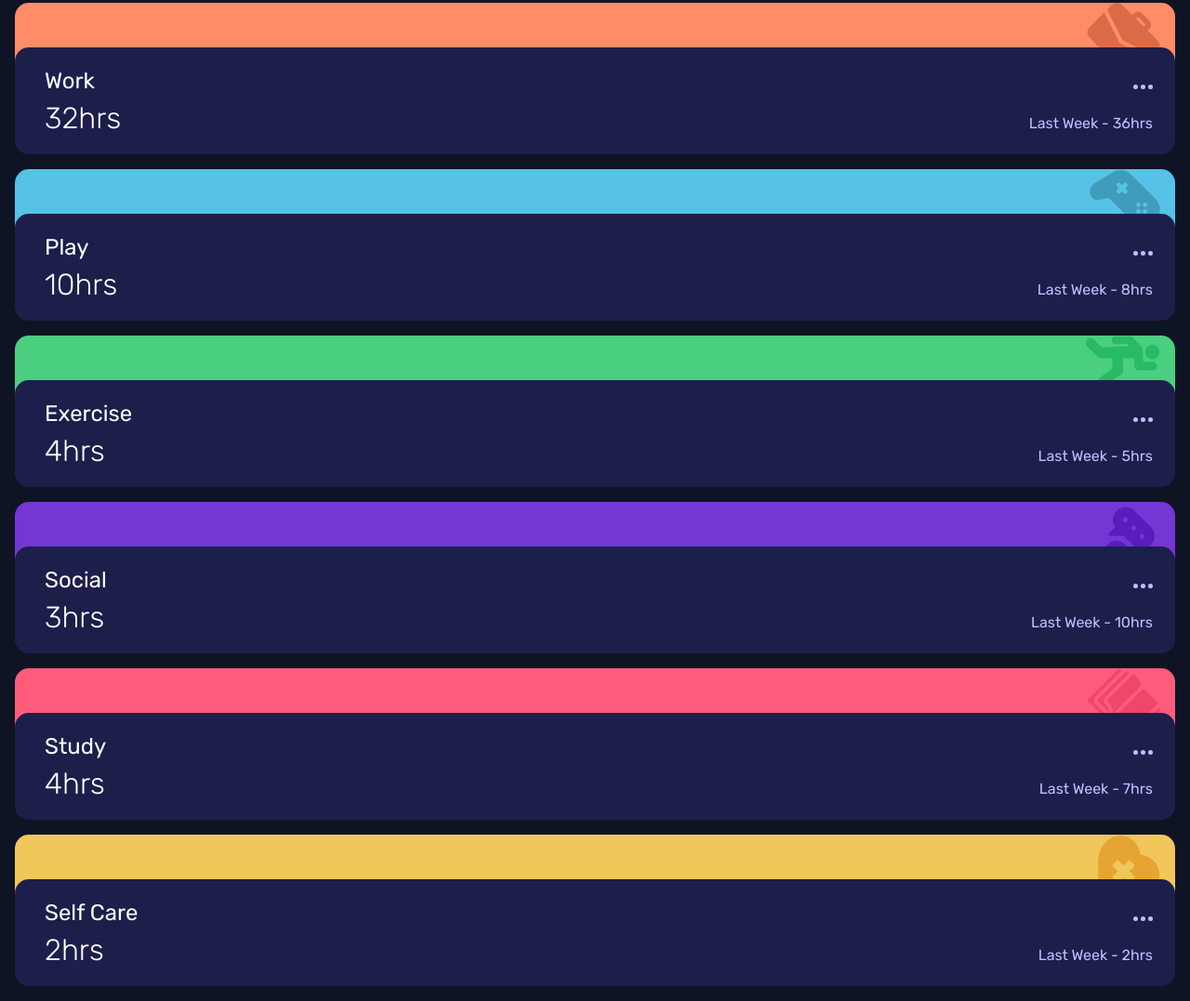
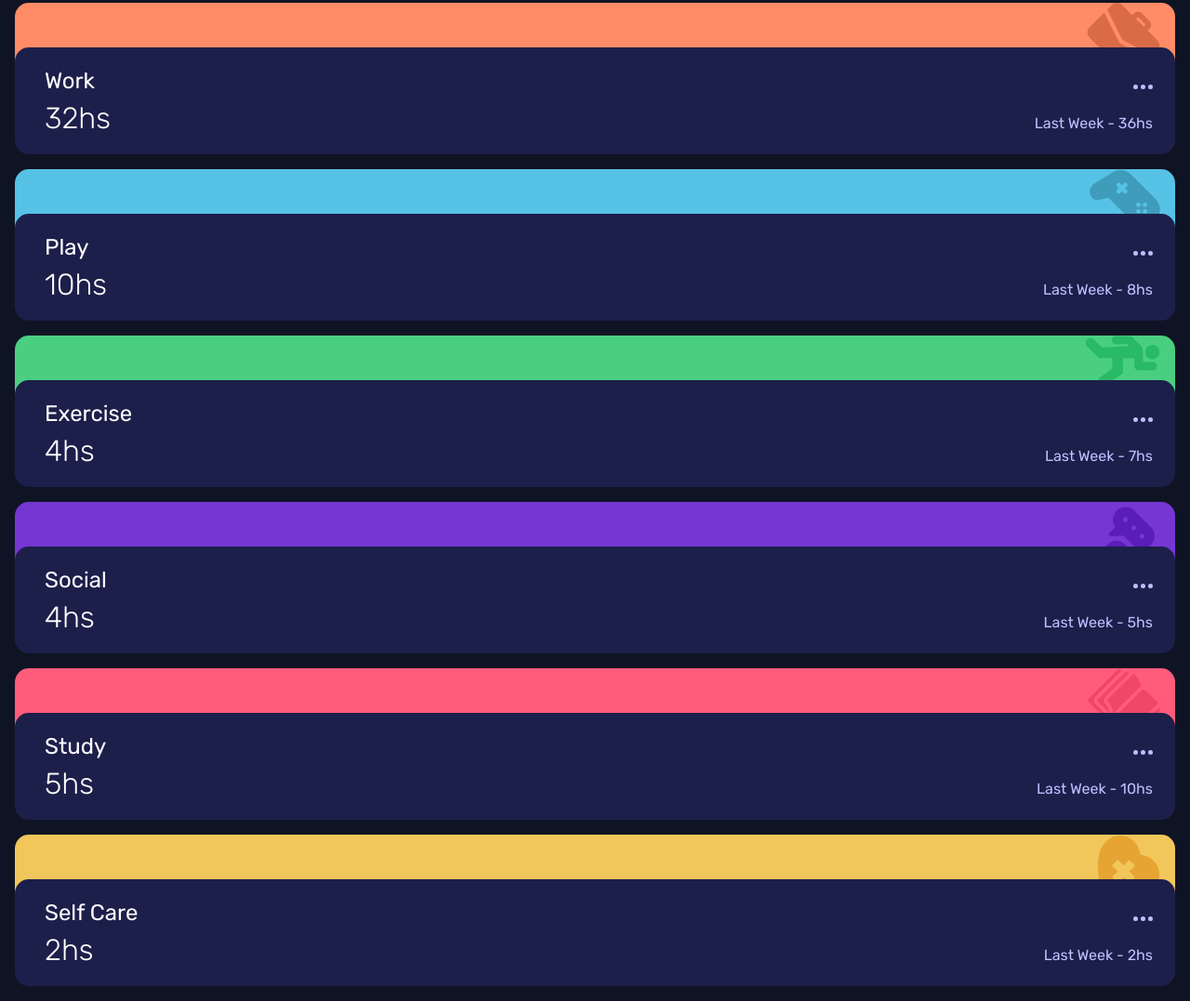
Before and after one commit to nilberm/Time-Tracking, a plain HTML site: page index.html in a window 1280 px wide. Shown: the part 253-1330 px from the top of the page at 93% size. Drawn offline with Linux system fonts and the light colour scheme.

Commit message:
JavaScript interaction done

```diff
--- a/index.html
+++ b/index.html
@@ -23,9 +23,9 @@
   </div>
 
   <div id="buttons">
-    <button onclick="daily()">Daily</button>
-    <button onclick="weekly()">Weekly</button>
-    <button onclick="monthly()">Monthly</button>
+    <button class="btn" value="daily">Daily</button>
+    <button class="btn" value="weekly">Weekly</button>
+    <button class="btn" value="monthly">Monthly</button>
   </div>
 
 
@@ -33,8 +33,8 @@
     <img src="images/icon-work.svg" alt="">
   </div>
   <div id="work" class="boxes">
-    <h2>Work<br><span>32hrs</span></h2>
-    <p>Last Week - 36hrs</p>
+    <h2>Work<br><span class="time">32hrs</span></h2>
+    <p class="previous">Last Week - 36hrs</p>
   </div>
 
 
@@ -45,8 +45,8 @@
     <img src="images/icon-play.svg" alt="">
   </div>
   <div id="play" class="boxes">
-    <h2>Play<br><span>10hrs</span></h2>
-    <p>Last Week - 8hrs</p>
+    <h2>Play<br><span class="time">10hrs</span></h2>
+    <p class="previous">Last Week - 8hrs</p>
   </div>
 
 
@@ -55,8 +55,8 @@
     <img src="images/icon-exercise.svg" alt="">
   </div>
   <div id="exercise" class="boxes">
-    <h2>Exercise<br><span>4hrs</span></h2>
-    <p>Last Week - 5hrs</p>
+    <h2>Exercise<br><span class="time">4hrs</span></h2>
+    <p class="previous">Last Week - 5hrs</p>
   </div>
 
 
@@ -65,8 +65,8 @@
     <img src="images/icon-social.svg" alt="">
   </div>
   <div id="social" class="boxes">
-    <h2>Social<br><span>3hrs</span></h2>
-    <p>Last Week - 10hrs</p>
+    <h2>Social<br><span class="time">3hrs</span></h2>
+    <p class="previous">Last Week - 10hrs</p>
   </div>
 
 
@@ -75,8 +75,8 @@
     <img src="images/icon-study.svg" alt="">
   </div>
   <div id="study" class="boxes">
-    <h2>Study<br><span>4hrs</span></h2>
-    <p>Last Week - 7hrs</p>
+    <h2>Study<br><span class="time">4hrs</span></h2>
+    <p class="previous">Last Week - 7hrs</p>
   </div>
 
 
@@ -85,8 +85,8 @@
     <img src="images/icon-self-care.svg" alt="">
   </div>
   <div id="self-care" class="boxes">
-    <h2>Self Care<br><span>2hrs</span></h2>
-    <p>Last Week - 2hrs</p>
+    <h2>Self Care<br><span class="time">2hrs</span></h2>
+    <p class="previous">Last Week - 2hrs</p>
   </div>
 
 
--- a/script.js
+++ b/script.js
@@ -1,21 +1,40 @@
+const temporalityButtons = document.querySelectorAll(".btn");
+const timespan = [...document.querySelectorAll(".time")];
+const previous = [...document.querySelectorAll(".previous")];
 
+getValue("weekly");
 
-function daily() {
-    console.log("Botão 1")
-}
-function weekly() {
-    console.log("Botão 2")
-}
-function monthly() {
-    console.log("Botão 3")
+async function getValue(value){
+  if (!['weekly', 'daily', 'monthly'].includes(value))
+    throw new Error('Flasheaste ' + value + ' no esxiste')
+  const response = await fetch("./data.json");
+  const data = await response.json();
+  const [work, play, study, exercise, social, selfCare] = data.map((x)=> x.timeframes);
+  const times = {
+    daily: "Day",
+    weekly: "Week",
+    monthly: "Month"
+  };
+  const time = times[value];
+  timespan[0].textContent = work[value].current + "hs";
+  timespan[1].textContent = play[value].current + "hs";
+  timespan[2].textContent = study[value].current + "hs";
+  timespan[3].textContent = exercise[value].current + "hs";
+  timespan[4].textContent = social[value].current + "hs";
+  timespan[5].textContent = selfCare[value].current + "hs";
+  previous[0].textContent = `Last ${time} - ` + work[value].previous + "hs";
+  previous[1].textContent = `Last ${time} - ` + play[value].previous + "hs";
+  previous[2].textContent = `Last ${time} - ` + study[value].previous + "hs";
+  previous[3].textContent = `Last ${time} - ` + exercise[value].previous + "hs";
+  previous[4].textContent = `Last ${time} - ` + social[value].previous + "hs";
+  previous[5].textContent = `Last ${time} - ` + selfCare[value].previous + "hs";
 }
 
 
-fetch('data.json').then(function (response) {
-    return response.json();
-}).then(function (data) {
-    console.log(data)
-}).catch(function(error){
-    console.error("Something went wrong with retrieving the people")
-    console.error(error)
-})
+function displayInfo() {
+    getValue(this.value);
+}
+
+for (let temporality of temporalityButtons) {
+  temporality.addEventListener("click", displayInfo);
+}
```
